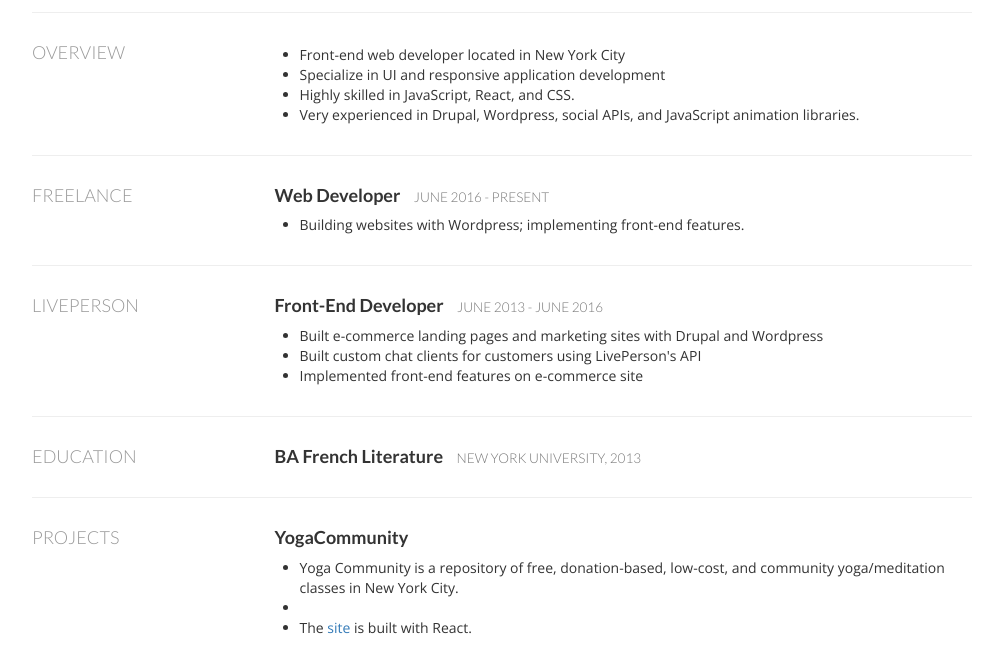
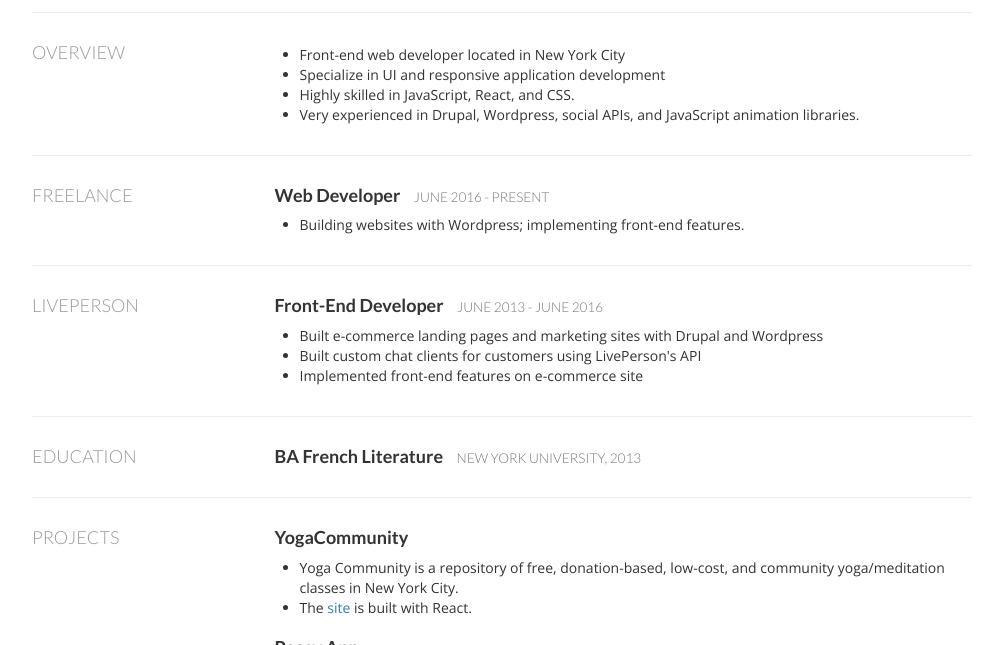
Before and after one commit to lexhaynes/portflio, a plain HTML site: page resume/index.html in a window 1280 px wide. Shown: the part 128-773 px from the top of the page, without its empty margins (138-1141 px from the left). Drawn offline with nearby package versions, Linux system fonts and the light colour scheme.

Commit message:
correction

```diff
--- a/resume/index.html
+++ b/resume/index.html
@@ -95,7 +95,7 @@
             <div class="col-sm-9">
                 <h4>YogaCommunity </h4>
                 <ul>
-                    <li>Yoga Community is a repository of free, donation-based, low-cost, and community yoga/meditation classes in New York City. <li>
+                    <li>Yoga Community is a repository of free, donation-based, low-cost, and community yoga/meditation classes in New York City. </li>
                     <li>The <a href = "https://freeyoga.co" target="blank">site</a> is built with React.</li>
                 </ul>
                 <h4>Peasy App </h4>
```
